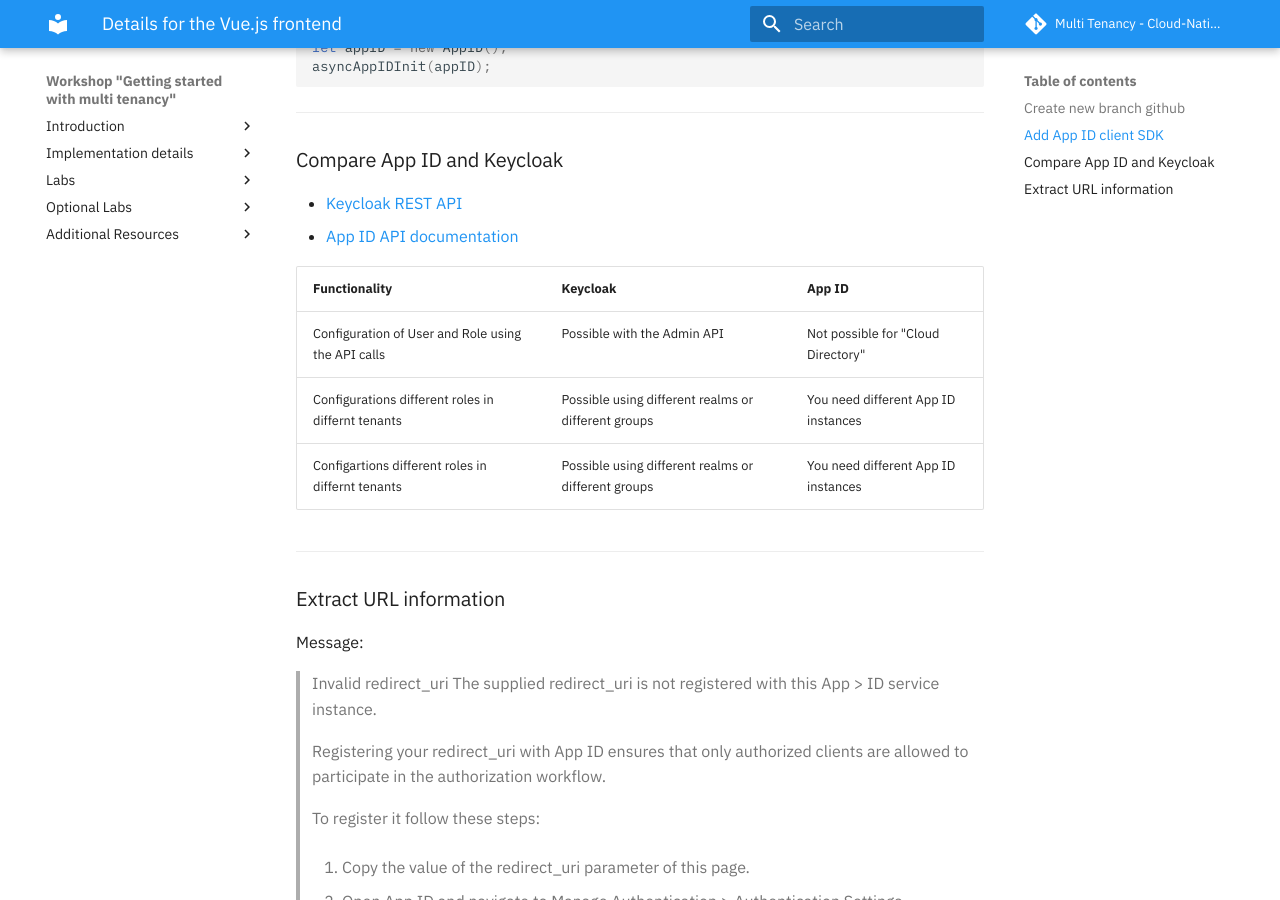
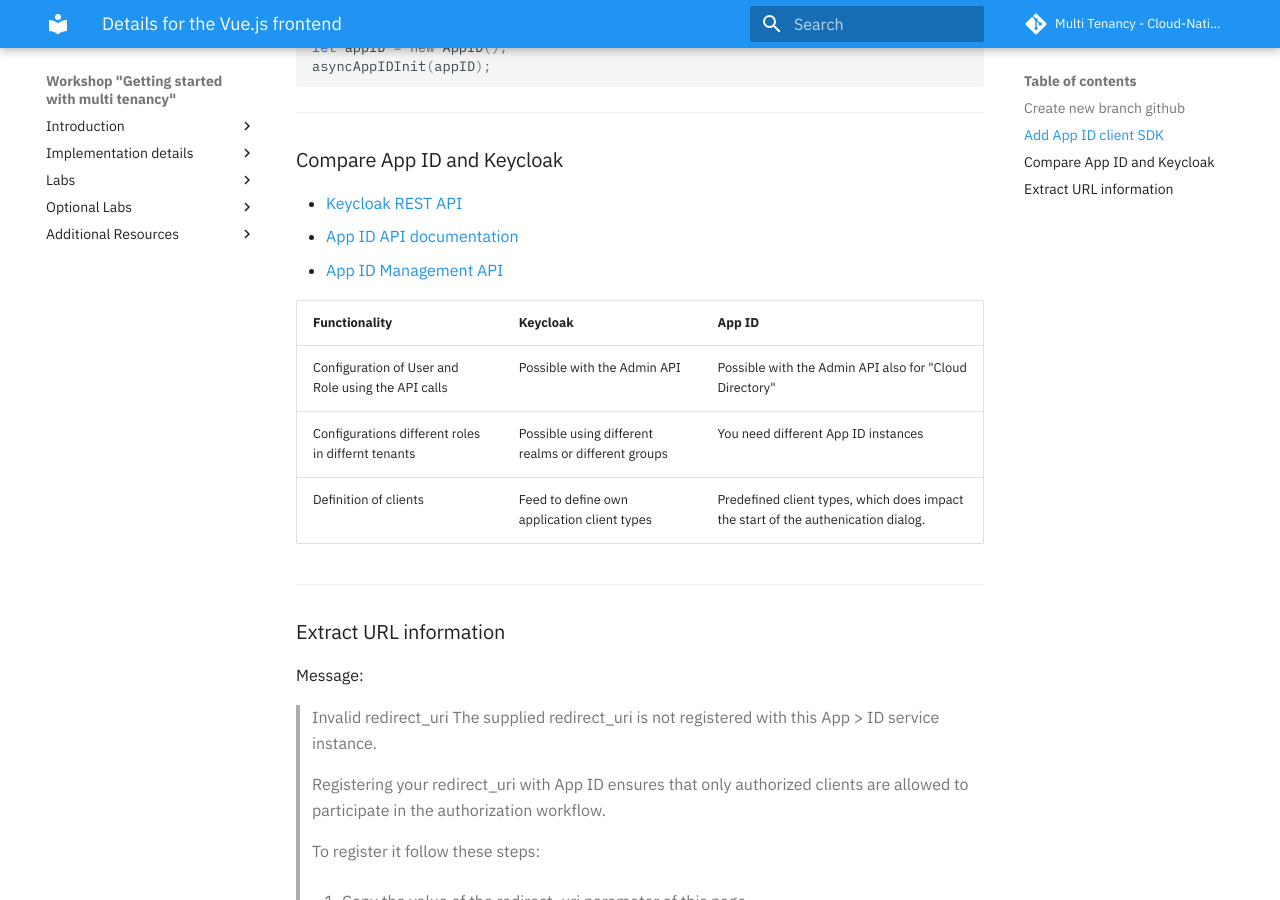
Before and after one commit to thomassuedbroecker/ce-cns-multi-tenant, an MkDocs documentation site: the page built from documentation/details-appid-fronted-vuejs.md, in a window 1280 px wide and 900 px high, scrolled down 934 px. Built offline with MkDocs 1.6.1 and Material for MkDocs 9.7.7, drawn with Linux system fonts in a browser that asks for light colours; comment, search, counter and statistics services are not loaded.

Commit message:
update documentation for details appid fronted

```diff
--- a/documentation/details-appid-fronted-vuejs.md
+++ b/documentation/details-appid-fronted-vuejs.md
@@ -48,12 +48,13 @@
 
 * [Keycloak REST API](https://www.keycloak.org/docs-api/10.0/rest-api/index.html)
 * [App ID API documentation](https://cloud.ibm.com/apidocs/app-id/auth)
+* [App ID Management API](https://us-south.appid.cloud.ibm.com/swagger-ui/#/Management%20API%20-%20Cloud%20Directory%20Users)
 
 | Functionality | Keycloak | App ID |
 |---|---|---|
-| Configuration of User and Role using the API calls | Possible with the Admin API | Not possible for "Cloud Directory" |
+| Configuration of User and Role using the API calls | Possible with the Admin API | Possible with the Admin API also for "Cloud Directory" |
 | Configurations different roles in differnt tenants | Possible using different realms or different groups  | You need different App ID instances |
-| Configartions different roles in differnt tenants | Possible using different realms or different groups  | You need different App ID instances |
+| Definition of clients | Feed to define own application client types  | Predefined client types, which does impact the start of the authenication dialog. |
 
 ---
 ### Extract URL information
```
